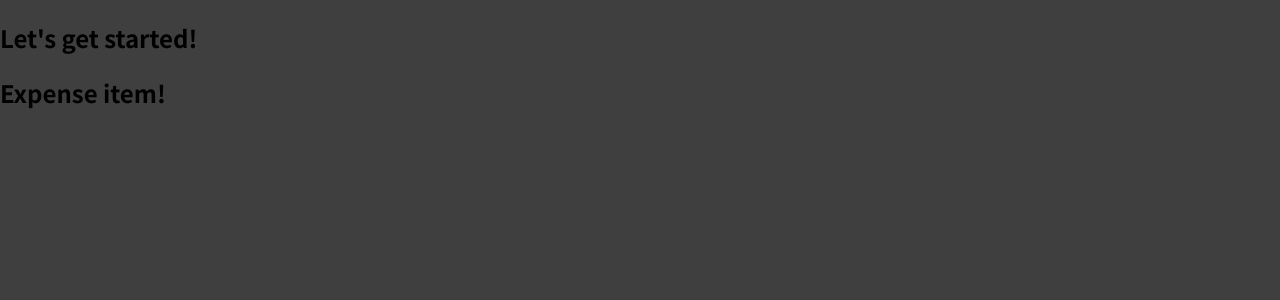
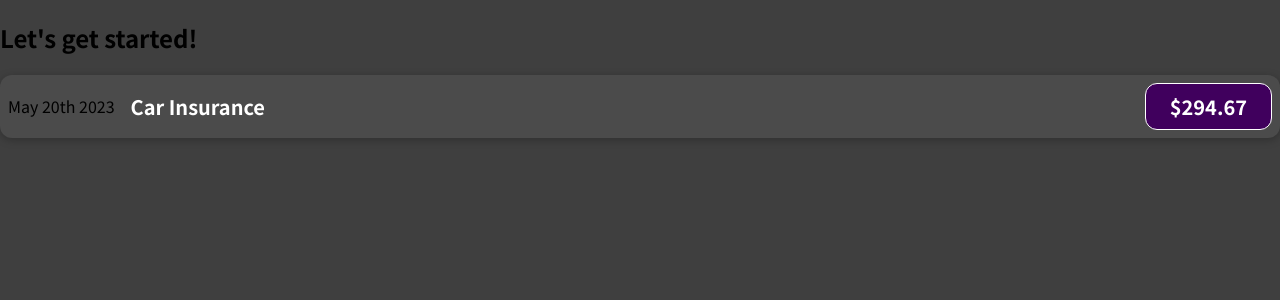
Before and after one commit to EnesDemirtas/ExpenseTracker, a JavaScript app: page / in a window 1280 px wide. Shown: the top 300 px of the page. Built offline with nearby package versions, Linux system fonts and the light colour scheme.

Commit message:
Add styling to ExpenseItem component

```diff
--- /dev/null
+++ b/src/components/ExpenseItem.css
@@ -0,0 +1,56 @@
+.expense-item {
+  display: flex;
+  justify-content: space-between;
+  align-items: center;
+  box-shadow: 0 2px 8px rgba(0, 0, 0, 0.25);
+  padding: 0.5rem;
+  margin: 1rem 0;
+  border-radius: 12px;
+  background-color: #4b4b4b;
+}
+
+.expense-item__description {
+  display: flex;
+  flex-direction: column;
+  gap: 1rem;
+  align-items: flex-end;
+  flex-flow: column-reverse;
+  justify-content: flex-start;
+  flex: 1;
+}
+
+.expense-item h2 {
+  color: #3a3a3a;
+  font-size: 1rem;
+  flex: 1;
+  margin: 0 1rem;
+  color: white;
+}
+
+.expense-item__price {
+  font-size: 1rem;
+  font-weight: bold;
+  color: white;
+  background-color: #40005d;
+  border: 1px solid white;
+  padding: 0.5rem;
+  border-radius: 12px;
+}
+
+@media (min-width: 580px) {
+  .expense-item__description {
+    flex-direction: row;
+    align-items: center;
+    justify-content: flex-start;
+    flex: 1;
+  }
+
+  .expense-item__description h2 {
+    font-size: 1.25rem;
+  }
+
+  .expense-item__price {
+    font-size: 1.25rem;
+    padding: 0.5rem 1.5rem;
+  }
+}
--- a/src/components/ExpenseItem.js
+++ b/src/components/ExpenseItem.js
@@ -1,5 +1,15 @@
+import "./ExpenseItem.css";
+
 function ExpenseItem() {
-  return <h2>Expense item!</h2>;
+  return (
+    <div className="expense-item">
+      <div>May 20th 2023</div>
+      <div className="expense-item__description">
+        <h2>Car Insurance</h2>
+        <div className="expense-item__price">$294.67</div>
+      </div>
+    </div>
+  );
 }
 
 export default ExpenseItem;
```
